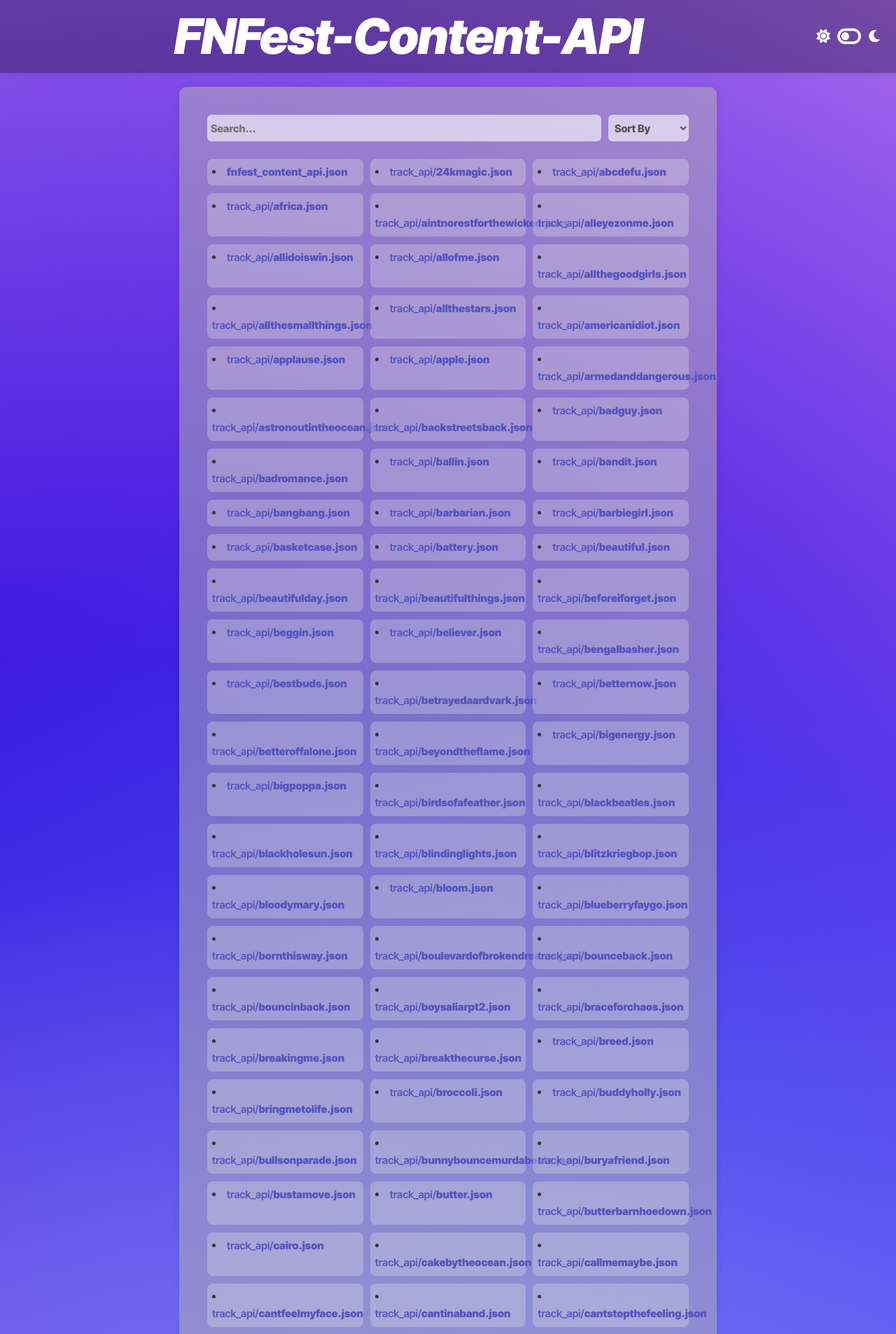
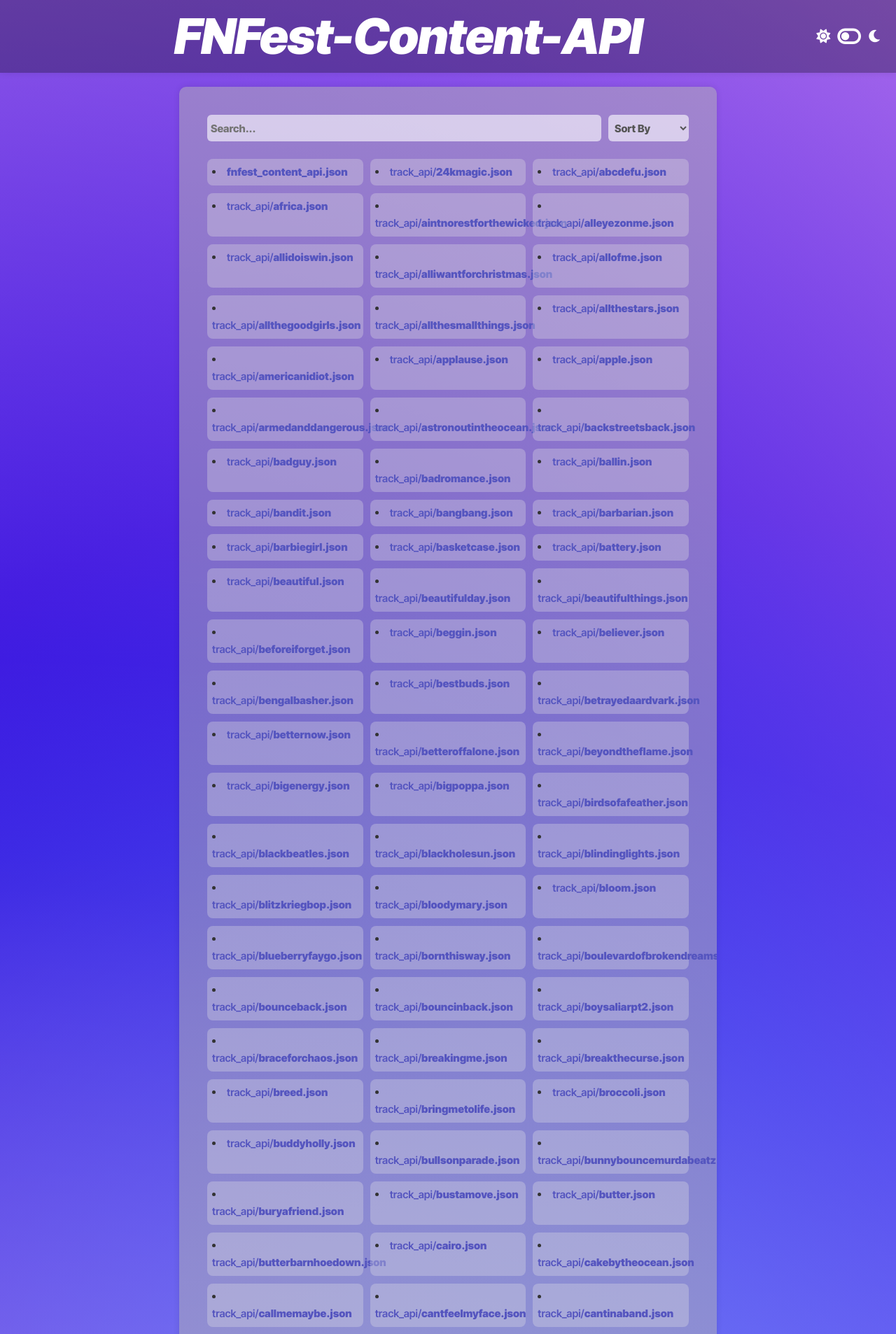
Before and after one commit to LeviSnoot/FNFest-Content-API, a Jekyll site: the page built from index.md, in a window 1280 px wide. Shown: the top 1906 px of the page at 70% size. Built offline with Jekyll 4.4.1, drawn with Linux system fonts in a browser that asks for light colours; some of the changed text lies outside the part shown.

Commit message:
Update files.yml

```diff
--- a/_data/files.yml
+++ b/_data/files.yml
@@ -12,6 +12,8 @@
   url: api/track_api/alleyezonme.json
 - name: track_api/allidoiswin.json
   url: api/track_api/allidoiswin.json
+- name: track_api/alliwantforchristmas.json
+  url: api/track_api/alliwantforchristmas.json
 - name: track_api/allofme.json
   url: api/track_api/allofme.json
 - name: track_api/allthegoodgirls.json
@@ -496,6 +498,8 @@
   url: api/track_api/runaway.json
 - name: track_api/runit.json
   url: api/track_api/runit.json
+- name: track_api/runitup.json
+  url: api/track_api/runitup.json
 - name: track_api/sabotage.json
   url: api/track_api/sabotage.json
 - name: track_api/sadbuttrue.json
```
